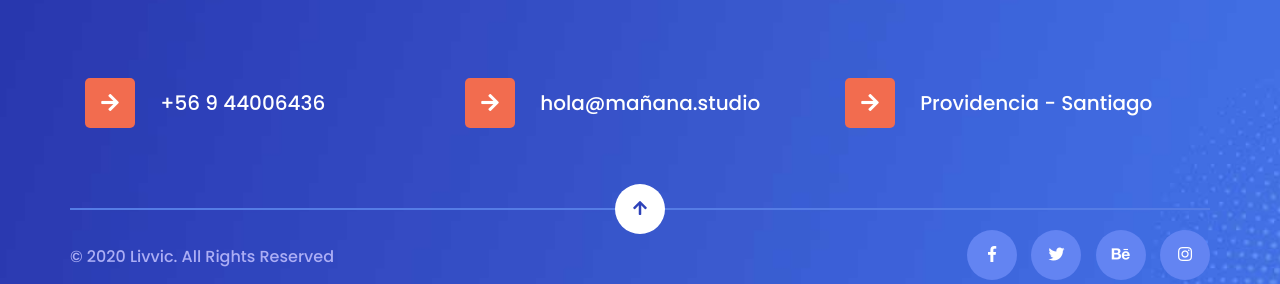
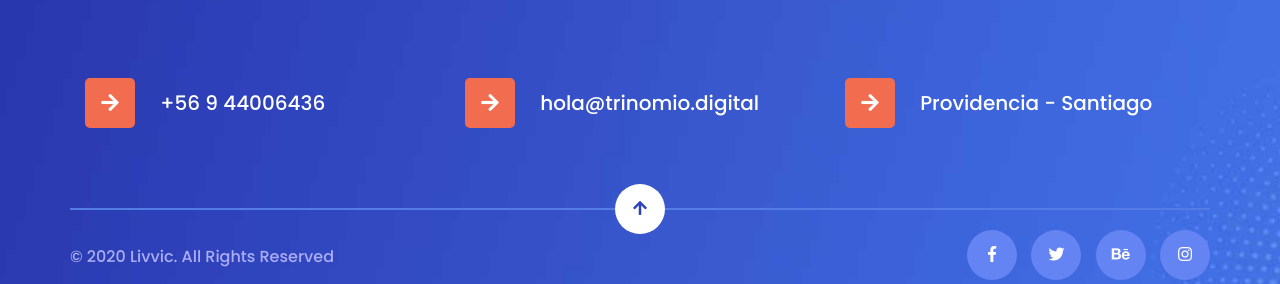
Before and after one commit to Robok3000/MStudio, a Jekyll site: the page built from blog.html, in a window 1280 px wide and 900 px high, scrolled down 2528 px. Shown: the part 600-884 px from the top of the window. Built offline with Jekyll 4.4.1, drawn with Linux system fonts in a browser that asks for light colours; the list of posts is cut into pages by our own code.

Commit message:
Trinomio Digital

```diff
--- a/_config.yml
+++ b/_config.yml
@@ -1,8 +1,8 @@
 
-title: "Mañana.Studio - Agencia Digital"
-email: "hola@mañana.studio"
+title: "Trinomio Digital  - Agencia Digital"
+email: "hola@trinomio.digital"
 description: >- # this means to ignore newlines until "baseurl:"
-  En Mañana Estudio combinamos la experiencia en el manejo y creatividad en las redes sociales con programas de análisis de datos personalizados para ayudar a las marcas a tomar decisiones innovadoras.
+  En Trinomio Digital combinamos la experiencia en el manejo y creatividad en las redes sociales con programas de análisis de datos personalizados para ayudar a las marcas a tomar decisiones innovadoras.
 baseurl: "/MStudio" # the subpath of your site, e.g. /blog
 url: "https://robok3000.github.io/MStudio" # the base hostname & protocol for your site, e.g. http://example.com
 
--- a/_includes/about.html
+++ b/_includes/about.html
@@ -14,14 +14,14 @@
                     </div>
                     <div class="about-us-text">
                         <span>A</span>
-                        <p>En Mañana Estudio combinamos la experiencia en el manejo y creatividad en las redes sociales con programas de análisis de datos personalizados para ayudar a las marcas a tomar decisiones innovadoras.</p>
+                        <p>En Trinomio Digital combinamos la experiencia en el manejo y creatividad en las redes sociales con programas de análisis de datos personalizados para ayudar a las marcas a tomar decisiones innovadoras.</p>
                     </div>
                     <ul class="about-menu">
                         <li><a href="#"><i class="fas fa-check"></i>Análisis de redes sociales</a></li>
                         <li><a href="#"><i class="fas fa-check"></i>Márketing Digital</a></li>
                         <li><a href="#"><i class="fas fa-check"></i>Performance</a></li>
                         <li><a href="#"><i class="fas fa-check"></i>Estrategia Comunicacional</a></li>
-                        <li><a href="#"><i class="fas fa-check"></i>Escucha∫ de Audiencias</a></li>
+                        <li><a href="#"><i class="fas fa-check"></i>Escucha de Audiencias</a></li>
                     </ul>
                     <a href="#Contact" class="btn about-btn">Contáctanos!<i class="fa fa-arrow-right"></i></a>
                 </div>
--- a/_includes/blog.html
+++ b/_includes/blog.html
@@ -4,7 +4,7 @@
         <div class="row">
             <div class="col-lg-4 pb-80">
                 <div class="section-title blog-title">
-                    <p class="section-para"><span></span>Notica</p>
+                    <p class="section-para"><span></span>Noticias</p>
                     <h1>Un blog con las últimas noticias sobre redes sociales</h1>
                 </div>
             </div>
--- a/_includes/hero_area.html
+++ b/_includes/hero_area.html
@@ -8,7 +8,7 @@
                         <p class="hero-para">Tus redes sociales  <br>
                             administradas con Inteligencia</p>
                         <h1 class="hero-heading">
-                          Somos Mañana Studio
+                          Somos Trinomio Digital
                         </h1>
                         <div class="hero-area-menu">
                             <ul>
@@ -34,7 +34,7 @@
                         <p class="hero-para">Haz despegar tu emprendimiento 🚀 <br>
                             con un equipo de creativos sacados de la NASA</p>
                         <h1 class="hero-heading">
-                            Somos Mañana Studio
+                            Somos Trinomio Digital
                         </h1>
                         <div class="hero-area-menu">
                             <ul>
@@ -61,7 +61,7 @@
                         <p class="hero-para">¿Quieres que tus redes sociales exploten 💥?  <br>
                             Estamos aquí para encender la mecha</p>
                         <h1 class="hero-heading">
-                            Somos Mañana Studio
+                            Somos Trinomio Digital
                         </h1>
                         <div class="hero-area-menu">
                             <ul>
--- a/_includes/team.html
+++ b/_includes/team.html
@@ -20,7 +20,7 @@
                     </div>
                     <div class="single-team-content text-center">
                         <h4>Matías Torrealba B. aka Matto</h4>
-                        <p>CEO de Mañana Studio - Experto en manejo de audiencias de gran escala</p>
+                        <p>CEO de Trinomio Digital - Experto en manejo de audiencias de gran escala</p>
                     </div>
                 </div>
             </div>
```
Also changed, not shown: _includes/video.html (line endings or trailing spaces).
